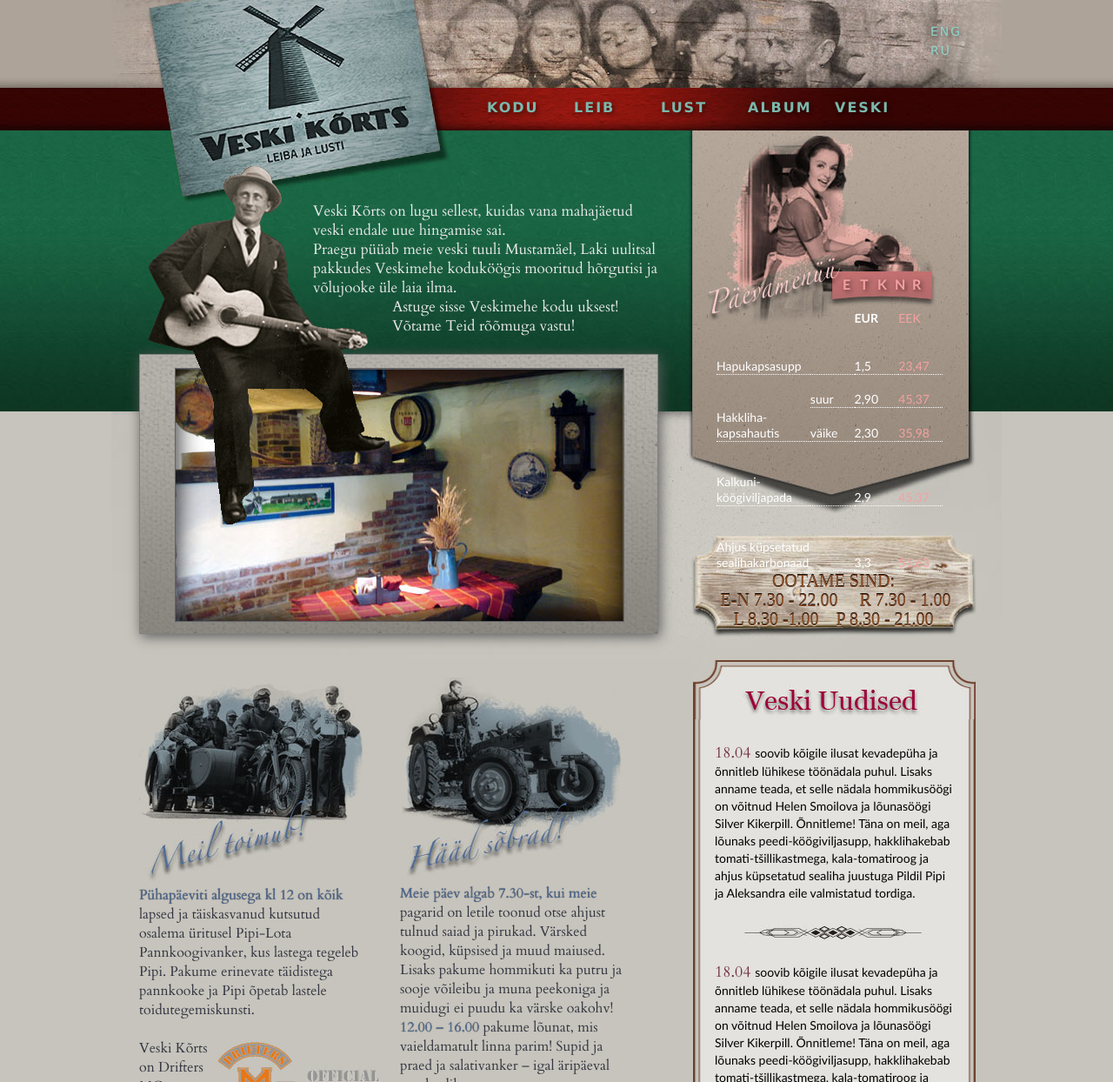
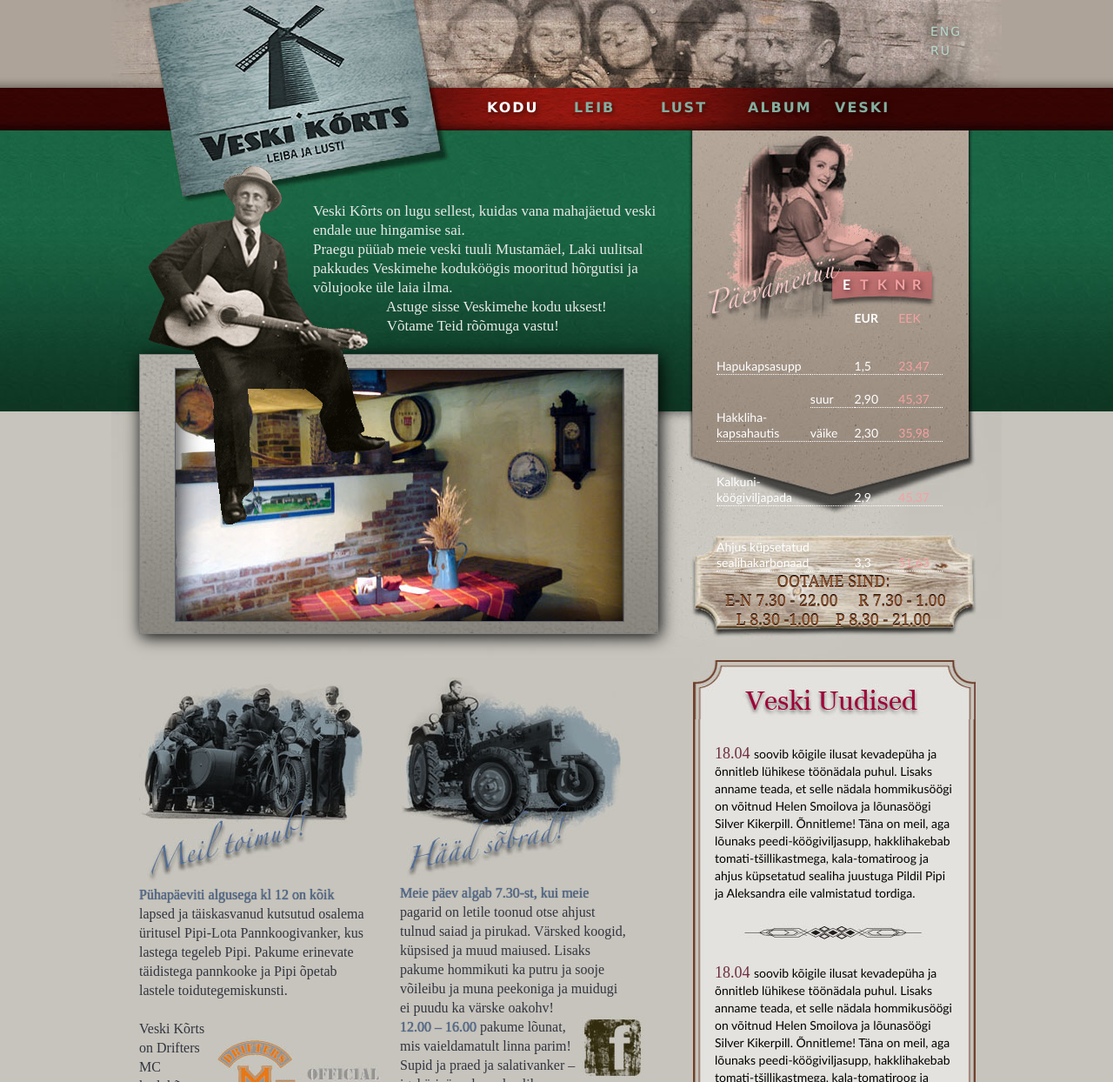
Before and after one commit to kokakoola/veskikorts, a plain HTML site: page index.html in a window 1280 px wide. Shown: the top 1244 px of the page at 87% size. Drawn offline with nearby package versions, Linux system fonts and the light colour scheme; a web font is replaced by a local one.

Commit message:
index.html ok

```diff
--- a/index.html
+++ b/index.html
@@ -4,28 +4,27 @@
     <meta http-equiv="Content-Type" content="text/html; charset=utf-8" />
     <title>Veskikorts</title>
     <link href="main.css" rel="stylesheet" type="text/css" />
-    <link href='http://fonts.googleapis.com/css?family=Cardo' rel='stylesheet' type='text/css'/>
-    <link href='http://fonts.googleapis.com/css?family=Radley' rel='stylesheet' type='text/css'/>
+    <link href="reset.css" rel="stylesheet" type="text/css" />
     <script type="text/javascript" src="http://ajax.googleapis.com/ajax/libs/jquery/1.4.2/jquery.min.js"></script>
     <script type="text/javascript" src="jquery.cycle.all.min.js"></script>
     <script type="text/javascript" src="main.js"></script>
 </head>
 
-<body id="home">
+<body id="kodu">
     <div id="bgimage">
         <div id="page_wrapper">
             <div id="header">
-                <div id="logo"><a href="home"></a></div>
+                <div id="logo"><a href="index.html"></a></div>
                 <ul id="language">
                     <li><a href="#">ENG</a></li>
                     <li><a href="#">RU</a></li>
                 </ul>
                 <ul id="topnav">
-                    <li><a href="home">KODU</a></li>
-                    <li><a href="#">LEIB</a></li>
-                    <li><a href="#">LUST</a></li>
-                    <li><a href="#">ALBUM</a></li>
-                    <li><a href="#">VESKI</a></li>
+                    <li class="kodu"><a href="index.html">KODU</a></li>
+                    <li class="leib"><a href="leib.html">LEIB</a></li>
+                    <li class="lust"><a href="#">LUST</a></li>
+                    <li class="album"><a href="#">ALBUM</a></li>
+                    <li class="veski"><a href="veski.html">VESKI</a></li>
                 </ul>
             </div> <!-- end header -->
 
@@ -47,13 +46,13 @@
                 </div> <!-- end gallery -->
                 <div class="column">
                     <img src="images/meiltoimub.jpg" alt="" />
-                    <p class="dark"> Pühapäeviti algusega kl 12 on kõik lapsed ja täiskasvanud kutsutud osalema üritusel Pipi-Lota Pannkoogivanker, kus lastega tegeleb Pipi. Pakume erinevate täidistega pannkooke ja Pipi õpetab lastele toidutegemiskunsti.<br/><br/><img src="images/drifter.jpg" alt="drifterslogo"  />Veski Kõrts on
+                    <p class="dark"> Pühapäeviti algusega kl 12 on kõik lapsed ja täiskasvanud kutsutud osalema üritusel Pipi-Lota Pannkoogivanker, kus lastega tegeleb Pipi. Pakume erinevate täidistega pannkooke ja Pipi õpetab lastele toidutegemiskunsti.<br/><br/><img src="images/drifter.jpg" alt="drifterslogo"/>Veski Kõrts on
     Drifters MC kodukõrts. Erinevaid üritusi <span><a href="#"> vaata siit! </a></span>
                     </p>
                 </div> <!-- end column -->
                 <div class="column">
                     <img src="images/haadsobrad.jpg" alt="" />
-                    <p class="dark">Meie päev algab 7.30-st, kui meie pagarid on letile toonud otse ahjust tulnud saiad ja pirukad. Värsked koogid, küpsised ja muud maiused. Lisaks pakume hommikuti ka putru ja sooje võileibu ja muna peekoniga ja muidugi ei puudu ka värske oakohv!<br/><span>12.00 – 16.00</span> pakume lõunat, mis vaieldamatult linna parim! Supid ja praed ja salativanker – igal äripäeval uued valiku.<br/><span>Peale lõunat </span>kuni sulgemiseni pakume peenemaid roogasid ja parima hinnaga õlut linnas!
+                    <p class="dark">Meie päev algab 7.30-st, kui meie pagarid on letile toonud otse ahjust tulnud saiad ja pirukad. Värsked koogid, küpsised ja muud maiused. Lisaks pakume hommikuti ka putru ja sooje võileibu ja muna peekoniga ja muidugi ei puudu ka värske oakohv!<a href="https://www.facebook.com/pages/Veski-K%C3%B5rts/125059934219597"><img src="images/f.jpg" alt="facebook"/></a><br/><span>12.00 – 16.00</span> pakume lõunat, mis vaieldamatult linna parim! Supid ja praed ja salativanker – igal äripäeval uued valiku.<br/><span>Peale lõunat </span>kuni sulgemiseni pakume peenemaid roogasid ja parima hinnaga õlut linnas!
                     </p>
                 </div> <!-- end column -->
             </div>  <!-- end main -->
@@ -109,6 +108,7 @@
                     <div id="T">
                         <table>
                             <tr>
+                                <td></td>
                                 <td>Teisip. menüü</td>
                             </tr>
                         </table>
@@ -116,6 +116,7 @@
                     <div id="K">
                         <table>
                             <tr>
+                                <td></td>
                                 <td>Kolmap. menüü</td>
                             </tr>
                         </table>
@@ -123,6 +124,7 @@
                     <div id="N">
                         <table>
                             <tr>
+                                <td></td>
                                 <td>Neljap menüü</td>
                             </tr>
                         </table>
@@ -130,6 +132,7 @@
                     <div id="R">
                         <table>
                             <tr>
+                                <td></td>
                                 <td>Reedene menüü</td>
                             </tr>
                         </table>
--- a/main.css
+++ b/main.css
@@ -1,11 +1,9 @@
-@import "reset.css";
-
 /* general */
 body {
     background: url(images/bg.jpg) repeat-x;
     background-color: #c6c4bc;
 }
-p { font-family: 'Cardo', Georgia, "Times New Roman", serif; }
+p { font-family: 'New York', 'Times New Roman', "Times", serif; }
     p.white { font-size: 17px; line-height: 22px; color: #e9e9e9; }
     p.dark { font-size: 16px; line-height: 22px; color: #333440; }
 
@@ -22,6 +20,12 @@ h6 { font: normal 14px/18px 'calibri', Helvetica, Arial; }
     width: 960px;
     margin: 0 auto;
 }
+#kodu li.kodu a, #kodu li.kodu a:hover,
+#leib li.leib a, #leib li.leib a:hover,
+#lust li.lust a, #lust li.lust a:hover,
+#album li.album a, #album li.album a:hover,
+#veski li.veski a, #veski li.veski a:hover
+{ color: white; font-size: inherit; }
 
 /* header */
 #header {
@@ -48,7 +52,7 @@ ul#topnav {
         text-decoration: none;
         letter-spacing: 2px;
         font: bold 16px/12px "Lucida Grande", "Lucida Sans Unicode", Verdana, Arial;
-        color: #7bb9ad;
+        color: #84afa0;
         float: left;
     }
 ul#language {
@@ -62,8 +66,8 @@ ul#language {
         text-shadow: rgba(0,0,0,0.5) 2px 2px 5px;
         text-decoration: none;
         letter-spacing: 2px;
-        font: normal 14px/22px 'Ubuntu',"Lucida Grande", "Lucida Sans Unicode", Verdana, Arial;
-        color: #8ed5ca;
+        font: normal 14px/22px "Lucida Grande", "Lucida Sans Unicode", Verdana, Arial;
+        color: #b8d9cd;
         float: right;
     }
 
@@ -84,6 +88,7 @@ ul#language {
         clear: both;
     }
 * html png-ie { display: none; }
+
 #screen {
     position: relative;
     width: 515px; height: 290px;
@@ -113,9 +118,9 @@ ul#language {
             margin:0 0 20px 0;
         }
 .outershadow {
-    -moz-box-shadow: 2px 3px 14px #5b5b5b;
-    -webkit-box-shadow: 2px 3px 14px #5b5b5b;
-    box-shadow: 2px 3px 14px #5b5b5b;
+    -moz-box-shadow: 2px 3px 18px #000000;
+    -webkit-box-shadow: 2px 3px 18px #000000;
+    box-shadow: 2px 3px 18px #000000;
         }
 #content {
     position: relative;
@@ -136,7 +141,7 @@ ul#language {
 }
     .column p:first-line {text-indent: 70px; text-shadow: 0px 0px 1px #323232; color: #506c97; }
     .column span { text-shadow: 0px 0px 1px #323232; color: #506c97; }
-    .column p img { float: right; margin: 0px -20px 20px 0; }
+    .column p img { float: right; margin: 20px -20px 20px 0; }
     .column p a {
         color: inherit;
         text-decoration: none;
@@ -191,7 +196,7 @@ ul.week {
 }
     #sign p {
         padding: 25px;
-        font: 20px/22px 'Radley',"Times New Roman", serif;;
+        font: 18px/22px 'Georgia', "Times New Roman", serif;
         text-align: center;
         color: #864822;
         text-shadow:#dacec6 0px 1px 0, #000 0 -1px 0;
@@ -211,7 +216,7 @@ ul.week {
     }
         #news p span, #news p span a {
             color: #6f2d42;
-            font: 18px/22px 'Cardo', Georgia, "Times New Roman", serif;
+            font: 18px/22px 'New York', 'Times New Roman', "Times", serif;
         }
 
 /* footer style */
@@ -225,5 +230,17 @@ ul.week {
     float:left;
 }
 
-ul#topnav li a:hover, ul.week li a:hover { font-size: larger; }
-ul#topnav li a:hover, ul#topnav li a:active, ul#language li a:hover, ul#language li a:active, ul.week li a:hover, ul.week li a:active,  ul.week li:active, ul week li:active hover { color: white; }
+ul#topnav li a:hover,
+ul.week li a:hover { font-size: larger; }
+
+ul#topnav li a:hover,
+ul#language li a:hover { color: #d2ebe2; }
+
+ul#topnav li a:active,
+ul#language li a:active { color: white; }
+
+ul.week li a:hover,
+ul.week li a:active,
+ul.week li a:active hover { color: #facbcb; }
+
+li.active a { color:white !important; }
--- a/main.js
+++ b/main.js
@@ -1,12 +1,18 @@
+var images =  $('.column p img');
+$.each(images, function() {
+    $(this).removeAttr('scr');
+});
+
 $(document).ready(function() {
     $('#flag div').hide();
     $('#flag div').first().show();
     $('#flag ul li').first().addClass('active');
 
+
+
     $('#flag ul li a').click(function(){
         $('#flag ul li').removeClass('active');
         $(this).parent().addClass('active');
-
         var currentDay = $(this).attr('href');
         $('#flag div').hide();
         $(currentDay).fadeIn();
```
Also changed, not shown: images/f.jpg (added), images/slider_food/Suupistevanker-2.jpg (added), images/slider_food/Suupistevanker-3.jpg (added), images/slider_food/boef-ala-tartar.jpg (added), images/slider_food/kala.jpg (added), images/slider_food/kanatiivad.jpg (added), images/slider_food/pelmeenid.jpg (added), images/slider_food/salat.jpg (added).
